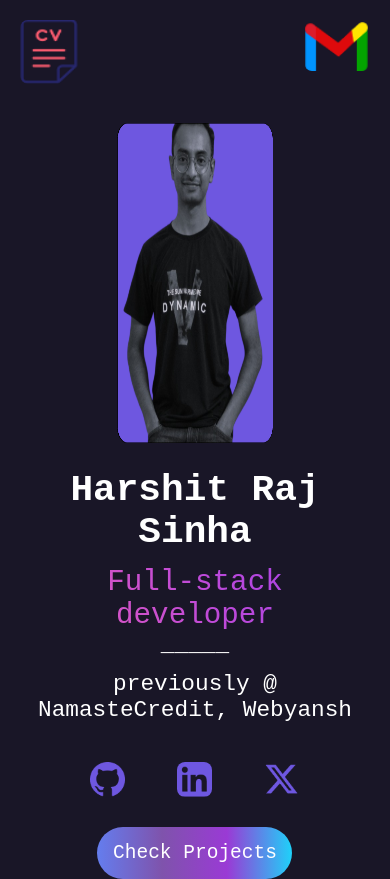
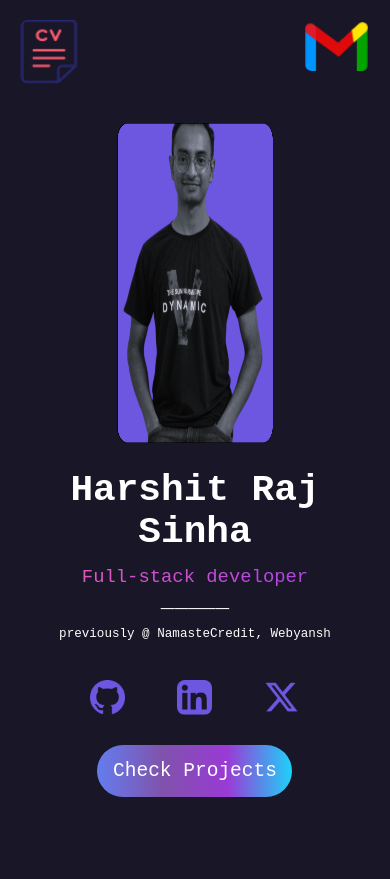
Before and after one commit to harshitrajsinha/portfolio, a plain HTML site: page index.html in a window 390 px wide. After the commit the page ends 844 px from the top, so only its background shows below. Drawn offline with Linux system fonts and the light colour scheme.

Commit message:
other font size changes

```diff
--- a/script.js
+++ b/script.js
@@ -26,7 +26,7 @@ document.addEventListener("DOMContentLoaded", function () {
       const newPhotoHeight =
         (frameHeight / fixedFrameHeight) * fixedPhotoHeight;
       const newPhotoWidth = (frameWidth / fixedFrameWidth) * fixedPhotoWidth;
-      const newIntroFont = (frameWidth / fixedFrameWidth) * fixedIntroFont;
+      const newIntroFont = (frameWidth / fixedFrameWidth) * fixedIntroFont + 1;
       if (
         frameWidth === Math.floor(entry.contentRect.width) &&
         frameWidth <= 1024
@@ -35,7 +35,11 @@ document.addEventListener("DOMContentLoaded", function () {
         document.querySelector(".intro").textContent = "Harshit Raj Sinha";
         if (frameWidth < frameHeight) {
           document.querySelector(".intro").style.fontSize =
-            String(newIntroFont + 1) + "rem";
+            String(newIntroFont) + "rem";
+          document.querySelector(".skill-desc").style.fontSize =
+            String(newIntroFont / 2) + "rem";
+          document.querySelector(".prev-experience").style.fontSize =
+            String(newIntroFont / 3) + "rem";
           document.querySelector(".my-photo").style.width =
             String(newPhotoWidth) + "px";
           document.querySelector(".my-photo").style.height =
@@ -43,6 +47,10 @@ document.addEventListener("DOMContentLoaded", function () {
         } else {
           document.querySelector(".intro").style.fontSize =
             String(newIntroFont) + "rem";
+          document.querySelector(".skill-desc").style.fontSize =
+            String(newIntroFont / 2) + "rem";
+          document.querySelector(".prev-experience").style.fontSize =
+            String(newIntroFont / 3) + "rem";
           document.querySelector(".my-photo").style.width = prevPhotoWidth;
           document.querySelector(".my-photo").style.height = prevPhotoHeight;
         }
--- a/style.css
+++ b/style.css
@@ -201,6 +201,7 @@ button.project-button:hover {
     margin-left: 5%;
     margin-right: 5%;
     margin-top: 3rem;
+    margin-bottom: 3rem;
   }
 
   .info {
```
